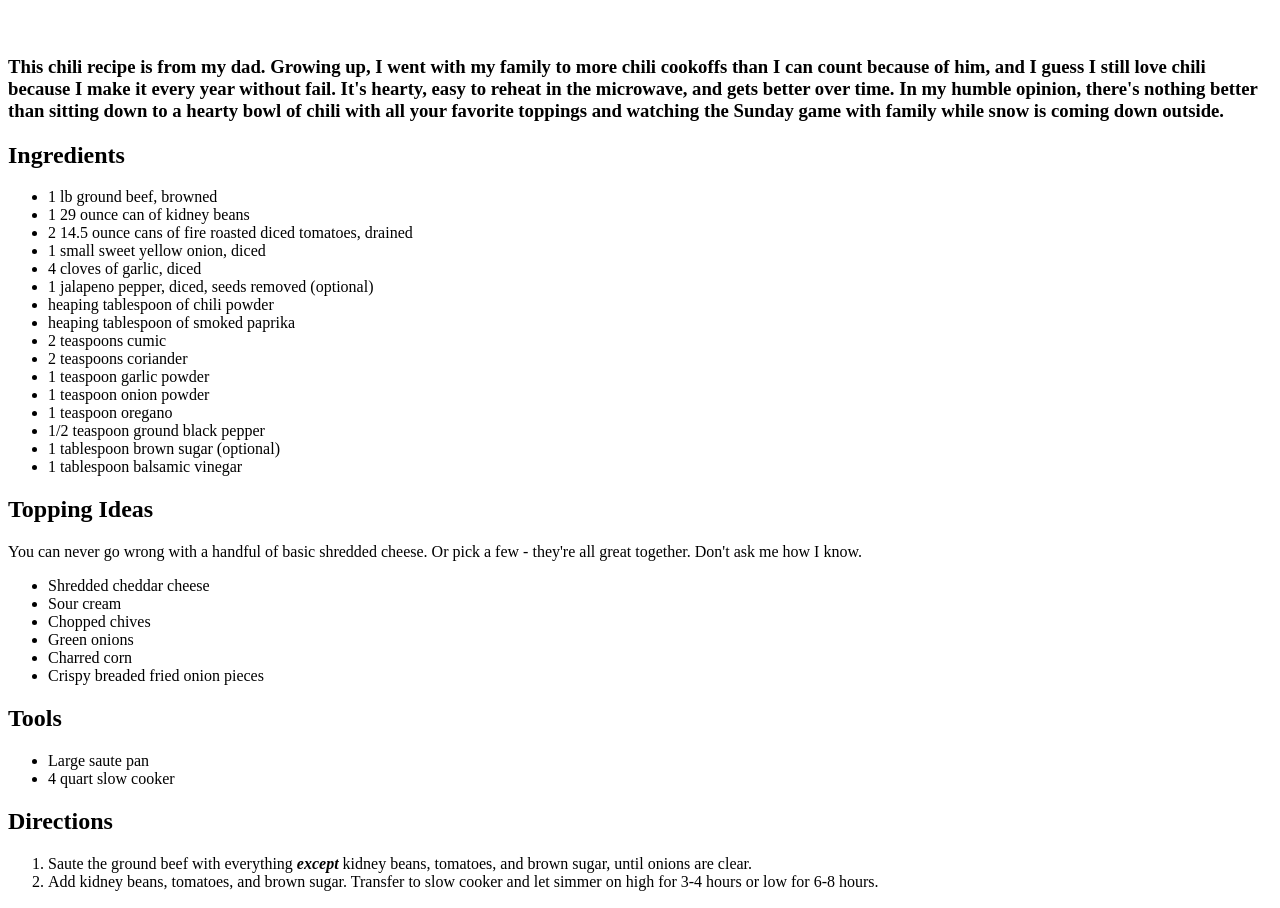
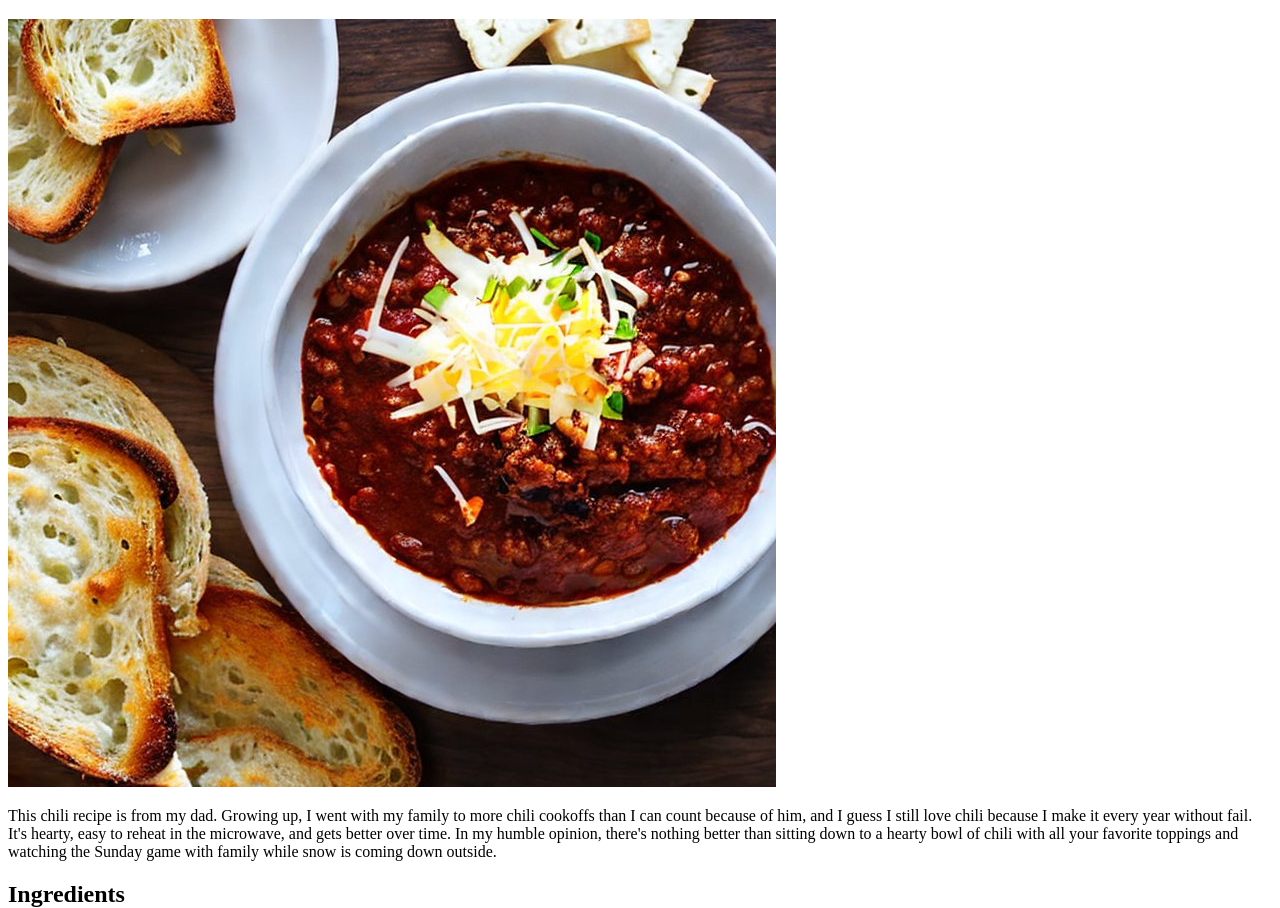
Before and after one commit to ovrehm/odin-recipes, a plain HTML site: page recipes/chili.html in a window 1280 px wide. Shown: the part 61-969 px from the top of the page. Drawn offline with Linux system fonts and the light colour scheme.

Commit message:
Update chili image path

```diff
--- a/recipes/chili.html
+++ b/recipes/chili.html
@@ -7,10 +7,10 @@
     <body>
         <h1>Northern Chili</h1>
 
-        <img src="" alt="">  <!-- Image description -->
+        <img src="../images/chili.jpg" alt="">  <!-- Image description -->
 
         <!-- Description -->
-        <h3>This chili recipe is from my dad. Growing up, I went with my family to more chili cookoffs than I can count because of him, and I guess I still love chili because I make it every year without fail. It's hearty, easy to reheat in the microwave, and gets better over time. In my humble opinion, there's nothing better than sitting down to a hearty bowl of chili with all your favorite toppings and watching the Sunday game with family while snow is coming down outside. </h3>
+        <p>This chili recipe is from my dad. Growing up, I went with my family to more chili cookoffs than I can count because of him, and I guess I still love chili because I make it every year without fail. It's hearty, easy to reheat in the microwave, and gets better over time. In my humble opinion, there's nothing better than sitting down to a hearty bowl of chili with all your favorite toppings and watching the Sunday game with family while snow is coming down outside. </p>
 
         <!-- Ingredients -->
         <h2>Ingredients</h2>
```
